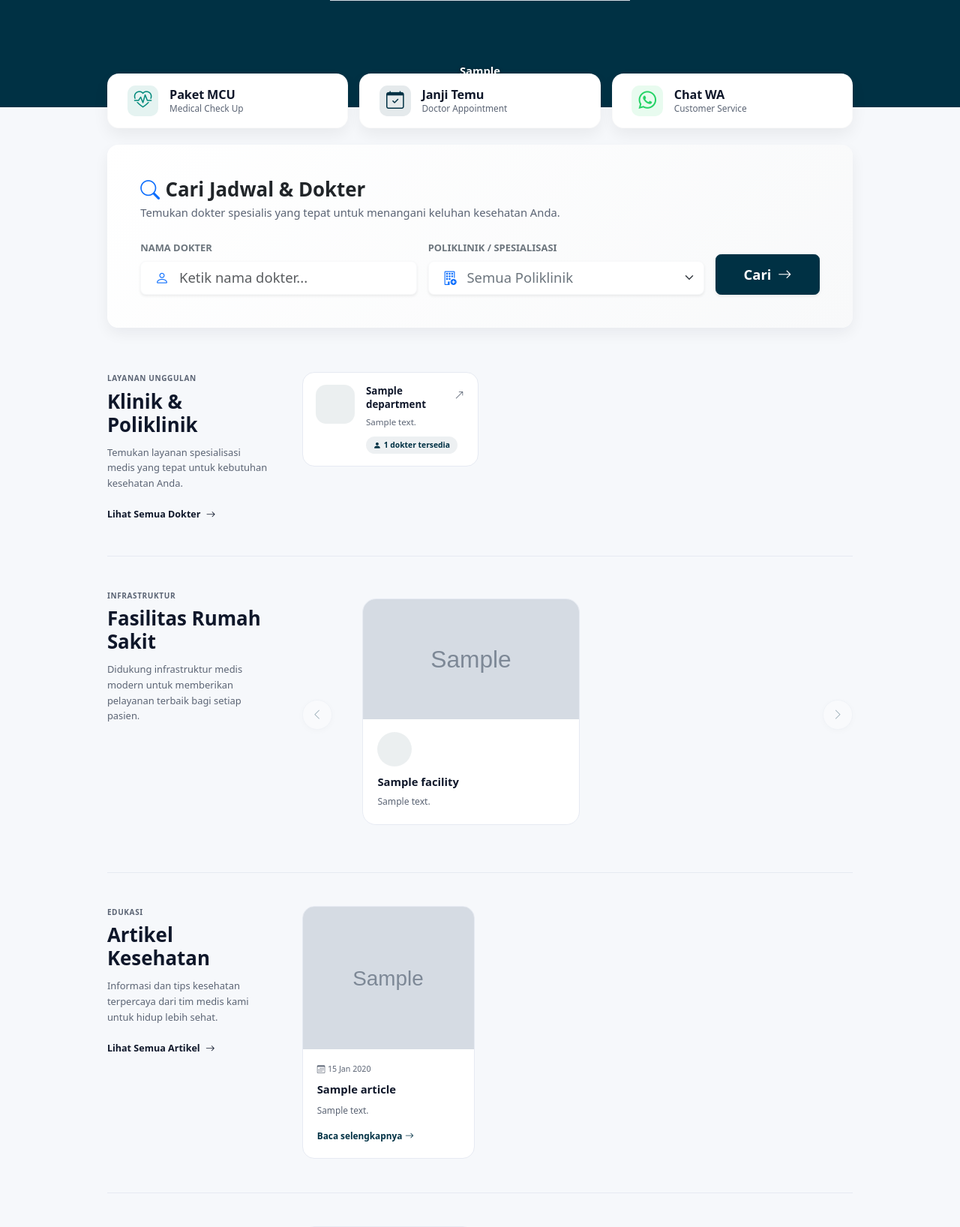
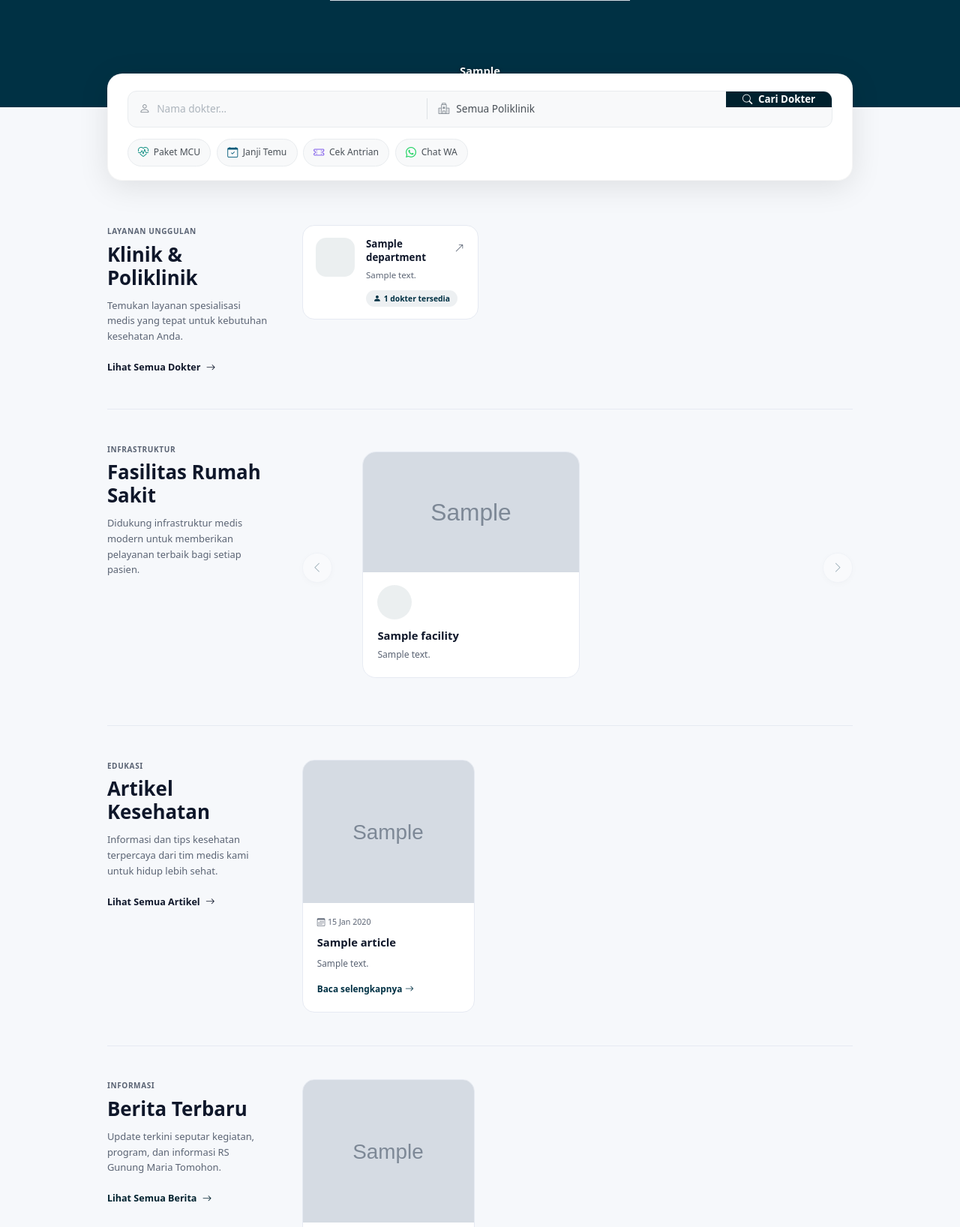
Before and after one commit to B4ks0/rsgmt, a Django app: page / in a window 1280 px wide. Shown: the part 548-2184 px from the top of the page at 75% size. Run offline with Django 5.2, Linux system fonts and the light colour scheme; tables that the repository leaves empty hold one stand-in row (values such as "Sample post"); grey boxes marked "Sample" are stand-in pictures.

Commit message:
redesign: hero panel — search + quick links jadi satu unit terpadu
Ganti dua komponen terpisah (3 card besar + search card gradient) dengan
satu panel putih bersih: search form terintegrasi di atas, quick links
sebagai pill kompak di bawah. Lebih konsisten, lebih selaras, lebih rapi.

Co-Authored-By: Claude Sonnet 4.6 <noreply@anthropic.com>

```diff
--- a/static/hospital/css/site.css
+++ b/static/hospital/css/site.css
@@ -474,177 +474,136 @@ body {
   }
 }
 
+/* ── Hero panel: search + quick links ───────────────────────────────────── */
 .main-quick-actions {
   position: relative;
   z-index: 10;
-  /* Turunkan lagi 20% untuk desktop (negatif margin dari 4.8vh ke 3.6vh) */
   margin-top: calc(-3.6vh * var(--hero-banner-scale));
   padding-bottom: 2rem;
 }
 
-/* Tiga kartu MCU / Janji Temu / WA — satu baris horizontal, lebar sama */
-.main-quick-actions .quick-actions-row {
-  flex-wrap: nowrap;
-  align-items: stretch;
-}
-
-.main-quick-actions .quick-actions-row .btn-quick-action {
-  flex: 1 1 0;
+.hero-panel {
+  background: #fff;
+  border-radius: 20px;
+  box-shadow: 0 8px 40px rgba(0,0,0,0.10);
+  padding: 1.5rem 1.75rem 1.25rem;
+  border: 1px solid rgba(0,0,0,0.04);
+}
+
+/* Search form row */
+.hero-search-form {
+  display: flex;
+  align-items: center;
+  gap: 0;
+  background: #f8f9fa;
+  border-radius: 12px;
+  border: 1.5px solid #e9ecef;
+  overflow: hidden;
+  margin-bottom: 1rem;
+}
+
+.hero-search-field {
+  display: flex;
+  align-items: center;
+  flex: 1;
+  padding: 0 1rem;
   min-width: 0;
-  max-width: none;
-}
-
-.btn-quick-action {
-  background: #ffffff;
-  border-radius: calc(20px * var(--ui-scale));
-  padding: 1rem 1.75rem;
-  display: flex;
-  align-items: center;
-  gap: 1rem;
+}
+
+.hero-search-field-icon {
+  color: #868e96;
+  font-size: 1rem;
+  flex-shrink: 0;
+  margin-right: 0.6rem;
+}
+
+.hero-search-input,
+.hero-search-select {
+  flex: 1;
+  border: none;
+  background: transparent;
+  outline: none;
+  font-size: 0.925rem;
+  color: #212529;
+  padding: 0.85rem 0;
+  min-width: 0;
+  -webkit-appearance: none;
+}
+
+.hero-search-input::placeholder { color: #adb5bd; }
+.hero-search-select { color: #495057; cursor: pointer; }
+
+.hero-search-divider {
+  width: 1px;
+  height: 28px;
+  background: #dee2e6;
+  flex-shrink: 0;
+}
+
+.hero-search-btn {
+  background: var(--brand-600, #003144);
+  color: #fff;
+  border: none;
+  padding: 0 1.5rem;
+  height: 100%;
+  font-size: 0.9rem;
+  font-weight: 600;
+  cursor: pointer;
+  white-space: nowrap;
+  transition: background .15s;
+  align-self: stretch;
+  display: flex;
+  align-items: center;
+  gap: 4px;
+}
+.hero-search-btn:hover { background: #004d6b; }
+
+/* Quick links row */
+.hero-quick-links {
+  display: flex;
+  gap: 0.5rem;
+  flex-wrap: wrap;
+}
+
+.hero-quick-link {
+  display: flex;
+  align-items: center;
+  gap: 0.45rem;
+  padding: 0.42rem 0.9rem;
+  border-radius: 999px;
+  background: #f8f9fa;
+  border: 1.5px solid #e9ecef;
   text-decoration: none;
-  color: var(--ink);
-  box-shadow: 0 calc(12px * var(--ui-scale)) calc(28px * var(--ui-scale)) rgba(0, 0, 0, 0.06);
-  transition: all 0.3s cubic-bezier(0.34, 1.56, 0.64, 1);
-  border: 1px solid rgba(0, 0, 0, 0.02);
-  flex: 1 1 calc(280px * var(--ui-scale));
-  max-width: calc(380px * var(--ui-scale));
-}
-
-.btn-quick-action:hover {
-  transform: translateY(calc(-6px * var(--ui-scale)));
-  box-shadow: 0 calc(18px * var(--ui-scale)) calc(38px * var(--ui-scale)) rgba(0, 0, 0, 0.1);
-  color: var(--brand);
-  background: #ffffff;
-}
-
-.action-icon {
-  width: calc(54px * var(--ui-scale));
-  height: calc(54px * var(--ui-scale));
-  border-radius: calc(14px * var(--ui-scale));
-  display: grid;
-  place-items: center;
-  font-size: 1.6rem;
-  flex: 0 0 auto;
-}
-
-.mcu-icon {
-  background: rgba(0, 137, 123, 0.1);
-  color: #00897b;
-}
-
-.app-icon {
-  background: rgba(0, 49, 68, 0.1);
-  color: var(--brand);
-}
-
-.wa-icon {
-  background: rgba(37, 211, 102, 0.1);
-  color: #25d366;
-}
-
-.action-text {
-  text-align: left;
-}
-
-.action-text strong {
-  display: block;
-  font-size: 1.1rem;
-  font-weight: 700;
-  line-height: 1.1;
-  letter-spacing: -0.01em;
-}
-
-.action-text small {
-  display: block;
-  font-size: 0.8rem;
-  color: var(--muted);
-  margin-top: calc(2px * var(--ui-scale));
-  line-height: 1.2;
-}
-
-@media (min-width: 768px) and (max-width: 991.98px) {
-  .hero-banner,
-  .carousel-item {
-    /* Turunkan 40% dari ukuran normal iPad (kira-kira 16vh * scale) */
-    height: calc(16vh * var(--hero-banner-scale)) !important;
-  }
-
-  .hero-banner-img {
-    width: 100% !important;
-    height: 100% !important;
-    object-fit: cover;
-  }
-
-  .main-quick-actions {
-    /* Turunkan/geser kebawah lagi (berkurang negatif marginnya menjadi 1.2vh) */
-    margin-top: calc(-1.2vh * var(--hero-banner-scale));
-    padding: 0 1rem 2rem;
-  }
-
-  .main-quick-actions .quick-actions-row .btn-quick-action {
-    flex: 1 1 0;
-    min-width: 0;
-    max-width: none;
-    padding: 0.8rem 1.4rem;
-    gap: 0.8rem;
-  }
-
-  .action-icon {
-    width: calc(44px * var(--ui-scale));
-    height: calc(44px * var(--ui-scale));
-    font-size: 1.4rem;
-  }
-
-  .action-text strong {
-    font-size: 1rem;
-  }
-
-  .action-text small {
-    font-size: 0.75rem;
-  }
-}
+  color: #495057;
+  font-size: 0.82rem;
+  font-weight: 500;
+  transition: border-color .15s, background .15s, color .15s;
+  white-space: nowrap;
+}
+.hero-quick-link:hover { background: #e7f5ff; border-color: #74c0fc; color: #1971c2; }
+
+.hero-quick-icon { font-size: 0.95rem; }
+.hero-quick-icon.mcu   { color: #00897b; }
+.hero-quick-icon.appt  { color: var(--brand-500, #005a7a); }
+.hero-quick-icon.queue { color: #7048e8; }
+.hero-quick-icon.wa    { color: #25d366; }
 
 @media (max-width: 767px) {
   .main-quick-actions {
     margin-top: calc(-1.5vh * var(--hero-banner-scale));
     padding: 0 calc(15px * var(--ui-scale)) 2rem;
   }
-
-  /* Layar sempit: buat 3 baris menu kebawah (stacking) */
-  .main-quick-actions .quick-actions-row {
-    flex-direction: column;
-    flex-wrap: wrap;
-    justify-content: flex-start;
-    overflow-x: visible;
-    overflow-y: visible;
-    -webkit-overflow-scrolling: auto;
-    padding-bottom: 0;
-    gap: 0.75rem !important;
-  }
-
-  .main-quick-actions .quick-actions-row .btn-quick-action {
-    flex: 0 0 auto;
-    width: 100%;
-    min-width: 0;
-    padding: 0.85rem 1.25rem;
-    gap: 1rem;
-    border-radius: calc(18px * var(--ui-scale));
-    max-width: none;
-  }
-
-  .action-icon {
-    width: calc(48px * var(--ui-scale));
-    height: calc(48px * var(--ui-scale));
-    font-size: 1.35rem;
-    border-radius: calc(14px * var(--ui-scale));
-  }
-
-  .action-text strong {
-    font-size: 1.1rem;
-  }
-
-  .action-text small {
-    font-size: 0.8rem;
+  .hero-panel { padding: 1rem; border-radius: 14px; }
+  .hero-search-form { flex-direction: column; align-items: stretch; background: transparent; border: none; gap: 0.5rem; }
+  .hero-search-field { background: #f8f9fa; border: 1.5px solid #e9ecef; border-radius: 10px; }
+  .hero-search-divider { display: none; }
+  .hero-search-btn { border-radius: 10px; padding: 0.75rem; justify-content: center; }
+}
+
+@media (min-width: 768px) and (max-width: 991.98px) {
+  .main-quick-actions {
+    margin-top: calc(-1.2vh * var(--hero-banner-scale));
+    padding: 0 1rem 2rem;
   }
 
   .hero-banner,
--- a/templates/hospital/home.html
+++ b/templates/hospital/home.html
@@ -128,137 +128,50 @@ Maria Tomohon{% endblock %}
 </section>
 
 <div class="main-quick-actions">
-  <div class="container text-center">
-    <div
-      class="d-flex justify-content-center gap-2 gap-md-3 quick-actions-row mb-4"
-    >
-      <a href="#" class="btn-quick-action">
-        <div class="action-icon mcu-icon">
-          <i class="bi bi-heart-pulse"></i>
+  <div class="container">
+    <div class="hero-panel">
+
+      <!-- Search -->
+      <form action="{% url 'doctors' %}" method="GET" class="hero-search-form">
+        <div class="hero-search-field">
+          <i class="bi bi-person hero-search-field-icon"></i>
+          <input type="text" name="q" placeholder="Nama dokter…" class="hero-search-input">
         </div>
-        <div class="action-text">
-          <strong>Paket MCU</strong>
-          <small>Medical Check Up</small>
+        <div class="hero-search-divider"></div>
+        <div class="hero-search-field">
+          <i class="bi bi-hospital hero-search-field-icon"></i>
+          <select name="dept" class="hero-search-select">
+            <option value="">Semua Poliklinik</option>
+            {% for d in departments %}
+            <option value="{{ d.id }}">{{ d.name }}</option>
+            {% endfor %}
+          </select>
         </div>
-      </a>
-      <a href="{% url 'appointment_create' %}" class="btn-quick-action">
-        <div class="action-icon app-icon">
-          <i class="bi bi-calendar-check"></i>
-        </div>
-        <div class="action-text">
-          <strong>Janji Temu</strong>
-          <small>Doctor Appointment</small>
-        </div>
-      </a>
-      <a
-        href="https://wa.me/62811351008"
-        target="_blank"
-        class="btn-quick-action"
-      >
-        <div class="action-icon wa-icon">
-          <i class="bi bi-whatsapp"></i>
-        </div>
-        <div class="action-text">
-          <strong>Chat WA</strong>
-          <small>Customer Service</small>
-        </div>
-      </a>
-    </div>
+        <button type="submit" class="hero-search-btn">
+          <i class="bi bi-search me-1"></i> Cari Dokter
+        </button>
+      </form>
 
-    <!-- SEARCH BOX SECTION -->
-    <div class="home-primary-column mx-auto w-100">
-      <div
-        class="card border-0 shadow-sm rounded-4 text-start"
-        style="
-          background: linear-gradient(135deg, #ffffff 0%, #f8f9fa 100%);
-          position: relative;
-          z-index: 5;
-          max-width: 100%;
-        "
-      >
-        <div class="card-body p-4 p-md-5 position-relative overflow-hidden">
-          <!-- Decorative background icon -->
-          <i
-            class="bi bi-stethoscope position-absolute text-primary opacity-10"
-            style="
-              font-size: 15rem;
-              right: -2rem;
-              top: -3rem;
-              transform: rotate(-15deg);
-              z-index: 0;
-            "
-          ></i>
+      <!-- Quick links -->
+      <div class="hero-quick-links">
+        <a href="#" class="hero-quick-link">
+          <i class="bi bi-heart-pulse hero-quick-icon mcu"></i>
+          <span>Paket MCU</span>
+        </a>
+        <a href="{% url 'appointment_create' %}" class="hero-quick-link">
+          <i class="bi bi-calendar-check hero-quick-icon appt"></i>
+          <span>Janji Temu</span>
+        </a>
+        <a href="{% url 'queue_check' %}" class="hero-quick-link">
+          <i class="bi bi-ticket-perforated hero-quick-icon queue"></i>
+          <span>Cek Antrian</span>
+        </a>
+        <a href="https://wa.me/62811351008" target="_blank" rel="noopener" class="hero-quick-link">
+          <i class="bi bi-whatsapp hero-quick-icon wa"></i>
+          <span>Chat WA</span>
+        </a>
+      </div>
 
-          <div class="position-relative" style="z-index: 1">
-            <h3 class="fw-bold mb-1 text-dark">
-              <i class="bi bi-search text-primary me-2"></i>Cari Jadwal & Dokter
-            </h3>
-            <p class="text-muted mb-4 fs-6">
-              Temukan dokter spesialis yang tepat untuk menangani keluhan
-              kesehatan Anda.
-            </p>
-
-            <form
-              action="{% url 'doctors' %}"
-              method="GET"
-              class="row g-3 align-items-end"
-            >
-              <div class="col-md-5">
-                <label
-                  class="form-label fw-semibold text-secondary small text-uppercase tracking-wide mb-2"
-                  >Nama Dokter</label
-                >
-                <div
-                  class="input-group input-group-lg bg-white shadow-sm rounded-3 overflow-hidden border border-light"
-                >
-                  <span
-                    class="input-group-text bg-transparent border-0 text-primary px-3"
-                    ><i class="bi bi-person ms-1"></i
-                  ></span>
-                  <input
-                    type="text"
-                    name="q"
-                    class="form-control border-0 ps-0 shadow-none bg-transparent"
-                    placeholder="Ketik nama dokter..."
-                  />
-                </div>
-              </div>
-              <div class="col-md-5">
-                <label
-                  class="form-label fw-semibold text-secondary small text-uppercase tracking-wide mb-2"
-                  >Poliklinik / Spesialisasi</label
-                >
-                <div
-                  class="input-group input-group-lg bg-white shadow-sm rounded-3 overflow-hidden border border-light"
-                >
-                  <span
-                    class="input-group-text bg-transparent border-0 text-primary px-3"
-                    ><i class="bi bi-building-add ms-1"></i
-                  ></span>
-                  <select
-                    name="dept"
-                    class="form-select border-0 ps-0 shadow-none bg-transparent text-secondary cursor-pointer"
-                  >
-                    <option value="">Semua Poliklinik</option>
-                    {% for d in departments %}
-                    <option value="{{ d.id }}">{{ d.name }}</option>
-                    {% endfor %}
-                  </select>
-                </div>
-              </div>
-              <div class="col-md-2">
-                <button
-                  type="submit"
-                  class="btn btn-primary btn-lg w-100 shadow-sm fw-bold rounded-3"
-                  style="height: 54px"
-                >
-                  Cari <i class="bi bi-arrow-right ms-1"></i>
-                </button>
-              </div>
-            </form>
-          </div>
-        </div>
-      </div>
     </div>
   </div>
 </div>
```
